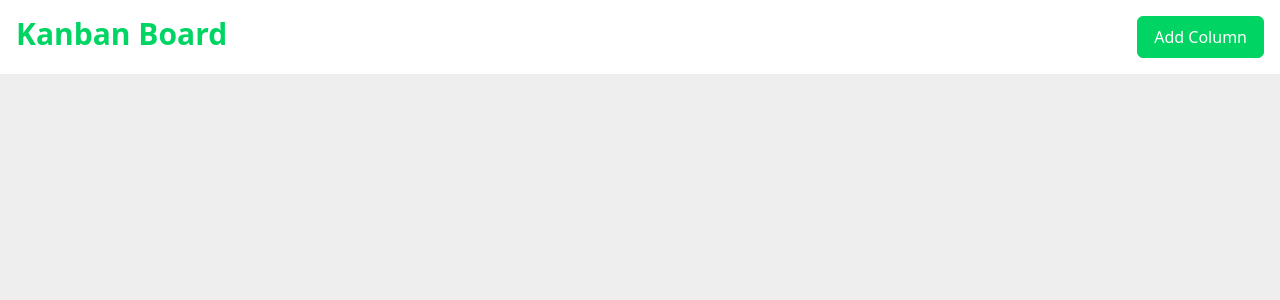
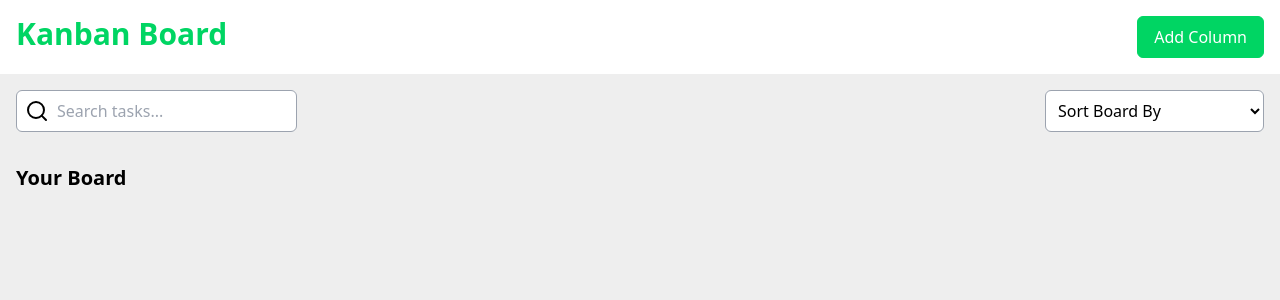
Before and after one commit to Agrimzz/kanban_board, a React (Vite) app: page / in a window 1280 px wide. Shown: the top 300 px of the page. Built offline with nearby package versions, Linux system fonts and the light colour scheme.

Commit message:
column tasks search and filtering

```diff
--- a/src/components/KanbanBoard.tsx
+++ b/src/components/KanbanBoard.tsx
@@ -15,6 +15,7 @@ import { arrayMove, SortableContext } from "@dnd-kit/sortable"
 import { createPortal } from "react-dom"
 import TaskCard from "./TaskCard"
 import { saveToLocalStorage } from "../utils/utils"
+import { Search, X } from "lucide-react"
 
 const KanbanBoard = () => {
   const [columns, setColumns] = useState<ColumnType[]>(() =>
@@ -31,6 +32,42 @@ const KanbanBoard = () => {
       : []
   )
   const [activeTask, setActiveTask] = useState<TaskType | null>(null)
+
+  const [searchQuery, setSearchQuery] = useState<string>("")
+  const [sortOption, setSortOption] = useState<string>("")
+
+  const filteredTasks = useMemo(() => {
+    if (!searchQuery) return tasks
+    return tasks.filter((task) =>
+      task.content.toLowerCase().includes(searchQuery.toLowerCase())
+    )
+  }, [tasks, searchQuery])
+
+  function handleSearch(e: React.ChangeEvent<HTMLInputElement>) {
+    setSearchQuery(e.target.value)
+  }
+
+  const sortedColumns = useMemo(() => {
+    const compare = (a: ColumnType, b: ColumnType) => {
+      const taskCountA = tasks.filter((task) => task.columnId === a.id).length
+      const taskCountB = tasks.filter((task) => task.columnId === b.id).length
+
+      switch (sortOption) {
+        case "AtoZ":
+          return a.title.localeCompare(b.title)
+        case "ZtoA":
+          return b.title.localeCompare(a.title)
+        case "TaskHighToLow":
+          return taskCountB - taskCountA
+        case "TaskLowToHigh":
+          return taskCountA - taskCountB
+        default:
+          return 0 // No sorting
+      }
+    }
+
+    return [...columns].sort(compare)
+  }, [columns, tasks, sortOption])
 
   const sensors = useSensors(
     useSensor(PointerSensor, {
@@ -145,9 +182,19 @@ const KanbanBoard = () => {
     const isOverAColumn = over.data.current?.type === "Column"
 
     if (isActiveATask && isOverAColumn) {
-      const activeIndex = tasks.findIndex((task) => task.id === activeId)
-      tasks[activeIndex].columnId = String(overId)
-      return arrayMove(tasks, activeIndex, activeIndex)
+      setTasks((prevTasks) => {
+        const activeTaskIndex = prevTasks.findIndex(
+          (task) => task.id === activeId
+        )
+        const updatedTasks = [...prevTasks]
+
+        updatedTasks[activeTaskIndex] = {
+          ...updatedTasks[activeTaskIndex],
+          columnId: String(overId),
+        }
+
+        return updatedTasks
+      })
     }
   }
 
@@ -181,9 +228,10 @@ const KanbanBoard = () => {
 
   return (
     <div className="w-full min-h-screen ">
-      <div className="w-full bg-background sticky top-0">
+      <div className="w-full bg-background sticky top-0 z-50">
         <div className="max-w-7xl px-4 py-4 flex justify-between mx-auto">
           <h1 className="text-primary text-3xl font-bold">Kanban Board</h1>
+
           <button
             className="text-background bg-primary px-4 py-2 rounded-md border-[1px] border-primary ring-primary/80 hover:ring-2"
             onClick={createNewColumn}
@@ -192,22 +240,60 @@ const KanbanBoard = () => {
           </button>
         </div>
       </div>
+      <div className="max-w-7xl px-4 py-4 flex justify-between mx-auto">
+        <div className="flex gap-2 items-center border-[1px] border-gray-400 rounded-md bg-background p-2 text-foreground">
+          <Search />
+          <input
+            type="text"
+            value={searchQuery}
+            onChange={handleSearch}
+            placeholder="Search tasks..."
+            className="rounded-md outline-none bg-background"
+          />
+          {searchQuery && (
+            <button onClick={() => setSearchQuery("")}>
+              <X />
+            </button>
+          )}
+        </div>
+
+        <div className="flex items-center gap-4 text-foreground">
+          <select
+            value={sortOption}
+            onChange={(e) => setSortOption(e.target.value)}
+            className="border-[1px] border-gray-400 rounded-md bg-background outline-none p-2"
+          >
+            <option value="">Sort Board By</option>
+            <option value="AtoZ">Column Name: A to Z</option>
+            <option value="ZtoA">Column Name: Z to A</option>
+            <option value="TaskHighToLow">Task Count: High to Low</option>
+            <option value="TaskLowToHigh">Task Count: Low to High</option>
+          </select>
+        </div>
+      </div>
+      <div className="max-w-7xl px-4 py-4 flex justify-between mx-auto">
+        <h4 className="text-xl font-semibold text-foreground">
+          {searchQuery ? `Search results for "${searchQuery}"` : "Your Board"}
+        </h4>
+      </div>
       <DndContext
         sensors={sensors}
         onDragStart={onDragStart}
         onDragEnd={onDragEnd}
         onDragOver={onDragOver}
       >
-        <div className="mx-auto grid grid-cols-2 max-w-7xl px-4 py-4 gap-8 md:grid-cols-3">
+        <div className="mx-auto grid grid-cols-2 max-w-7xl px-4 py-4 gap-8 md:grid-cols-4">
           <SortableContext items={columnsId}>
-            {columns.map((column) => (
+            {sortedColumns.map((column) => (
               <div key={column.id}>
                 <Column
                   column={column}
                   deleteColumn={deleteColumn}
                   updateColumn={updateColumn}
                   createTask={createTask}
-                  tasks={tasks.filter((task) => task.columnId === column.id)}
+                  tasks={filteredTasks.filter(
+                    (task) => task.columnId === column.id
+                  )}
                   deleteTask={deleteTask}
                   updateTask={updateTask}
                 />
```
